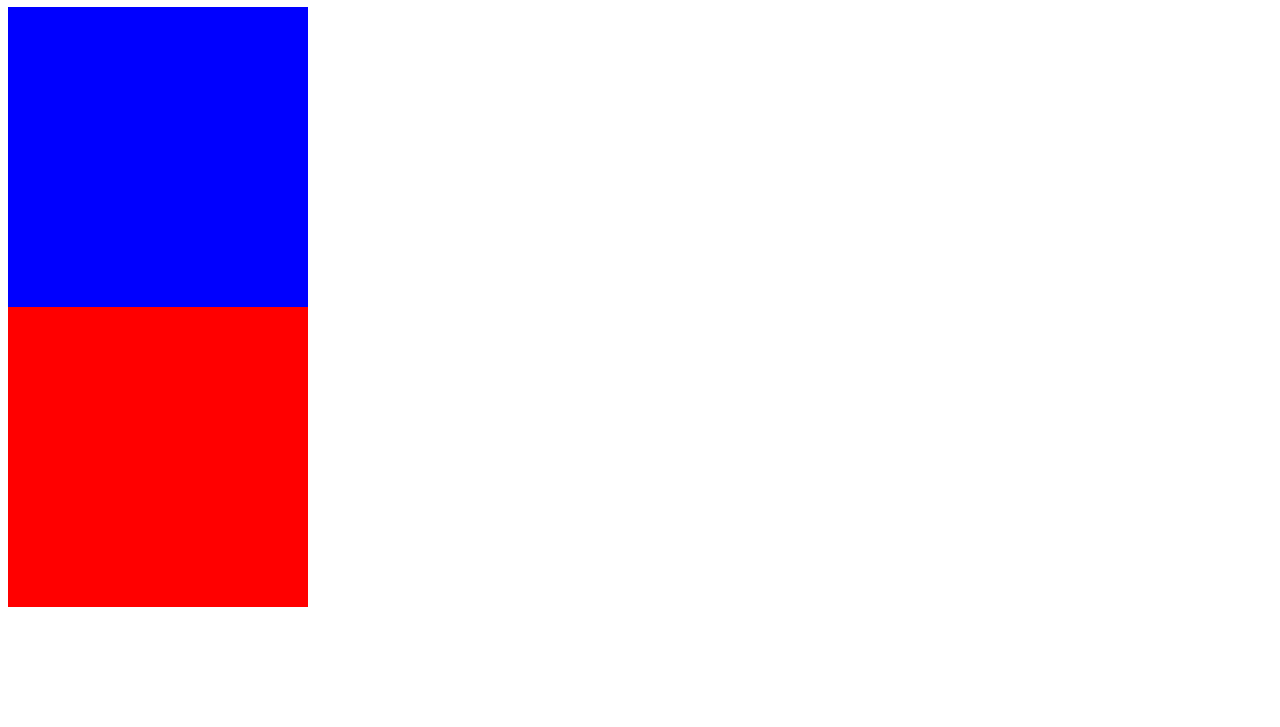
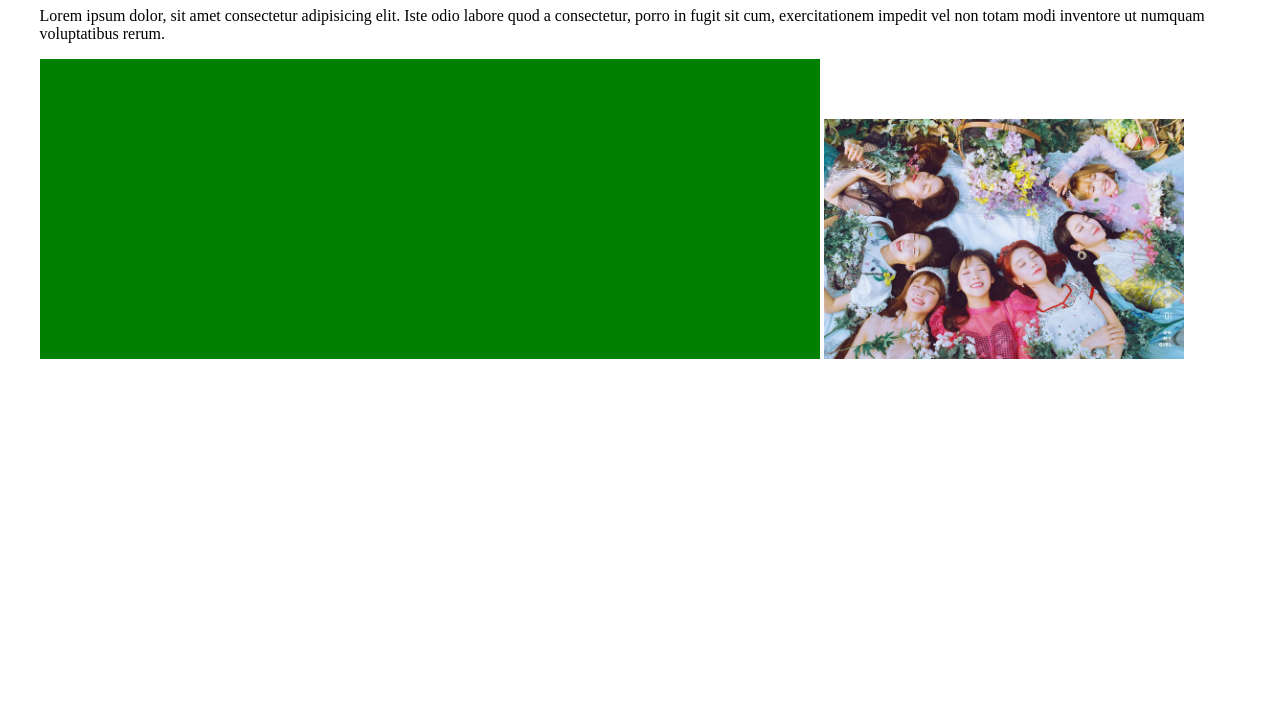
Before and after one commit to HRK9501/190618_Designintro, a plain HTML site: page index.html in a window 1280 px wide. Shown: the part 73-800 px from the top of the page. Drawn offline with Linux system fonts and the light colour scheme.

Commit message:
responsive

```diff
--- a/css/main.css
+++ b/css/main.css
@@ -1,24 +1,82 @@
-/* start at mobile size, and work up from there*/
+/* start at mobile size, and work up from there */
+main {
+	width: 95%;
+	margin: 0 auto;
+}
+
+main > div {display: inline-block;}
+
+/* mobile first => write the rules that will apply at handheld first */
 
 .box1 {
-    width: 300px;
-    height: 300px;
-    background-color: blue;
+	width: 100%;
+	height: 300px;
+	background-color: blue;
+	display: block;
 }
 
 .box2 {
-    width: 300px;
-    height: 300px;
-    background-color: red;
+	width: 100%;
+	height: 300px;
+	background-color: red;
+	display: block;
+}
+
+.description {
+	display: none;
+}
+
+.image-container {
+	width: 100%;
+	display: inline-block;
+}
+
+img, video, object embed {
+	max-width: 100%
 }
 
 /* this is a basic media query */
 
 /* change the layout when we're viewing the app on a phone */
 
-@media only screen and (min-device-width: 320px) and (max-device-width: 480px){
-    .box1 {
-        background-color:goldenrod;
-        border: black;
-    }
+@media screen and (max-width:376px){
+	.box1{
+		background-color: yellow;
+		display: inline-block;
+		width: 48%;
+	}
+
+	.box2{
+		background-color: orange;
+		display: inline-block;
+		width: 48%;
+	}
+
+	.image-container {
+		width:100%;
+		display: inline-block;
+	}
 }
+
+/* media query for tablet @ portarit*/
+
+@media screen and (min-width:768px) {
+	.box1 {
+		background-color: green;
+		display: inline-block;
+		width:65%;
+	}
+
+	.box2 {
+		display: none;
+	}
+
+	.description {
+		display: block;
+	}
+
+	.image-container {
+		width:30%;
+		display: inline-block;
+	}
+}
--- a/index.html
+++ b/index.html
@@ -1,18 +1,31 @@
 <!DOCTYPE html>
 <html lang="en">
 <head>
+	<meta name="viewport" content="initial-scale=1.0, width=device-wideth">
 	<meta charset="UTF-8">
-    <meta name="viewport" content="width=device-width, initial-scale=1.0">
-    <meta http-equiv="X-UA-Compatible" content="ie=edge">
 	<link rel="stylesheet" href="css/main.css">
-    <title>Intro to Responsive design</title>
+	<title>Intro to Responsive Design</title>
 </head>
 <body>
 	<main>
 		<h1>Using media queries with responsive design</h1>
 
+		<p class="description">
+			Lorem ipsum dolor, sit amet consectetur adipisicing elit. Iste odio labore quod a consectetur, porro in fugit sit cum, exercitationem impedit vel non totam modi inventore ut numquam voluptatibus rerum.
+		</p>
+
 		<div class="box1"></div>
+
 		<div class="box2"></div>
+
+		<div class="image-container">
+			<!--<img src="images/oh-my-girl.jpg" alt="ohmygirl">-->
+			<picture>
+				<source srcset="images/oh-my-girl2.jpg" media="(max-width: 375px)">
+				<img src="images/oh-my-girl.jpg" alt="ohmygirl">
+			</picture>
+		</div>
 	</main>
+	<script src="js/main.js"></script>
 </body>
 </html>
--- a/js/main.js
+++ b/js/main.js
@@ -0,0 +1,3 @@
+let box = document.querySelector(".box1")
+
+console.log(box.offsetWidth);
```
Also changed, not shown: images/oh-my-girl.jpg (added), images/oh-my-girl2.jpg (added). Lines whose indentation alone changed are shown as unchanged.
